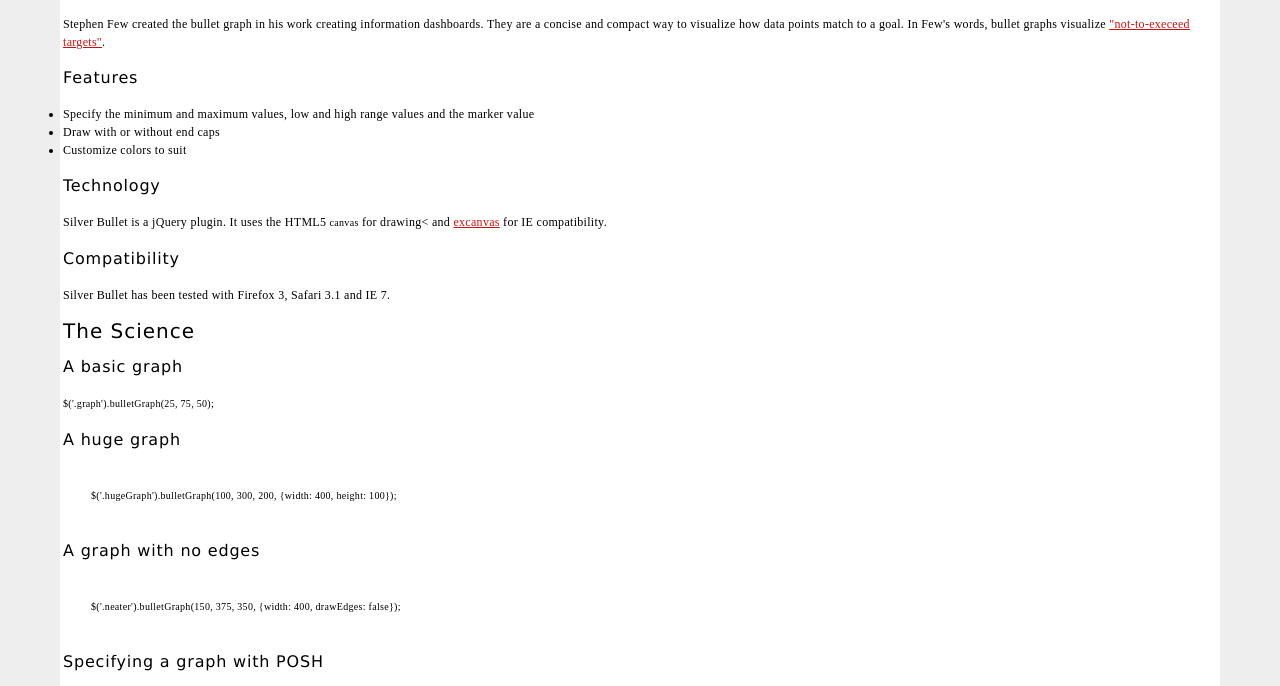
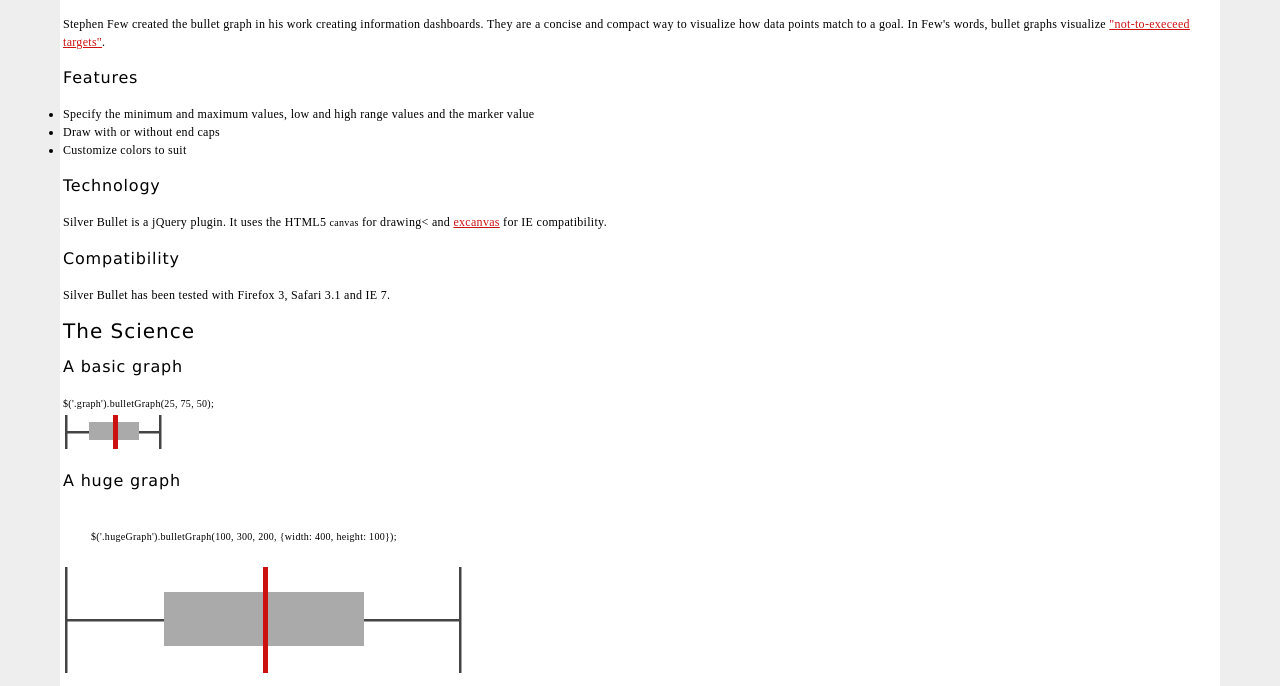
Before and after one commit to therealadam/silver-bullet, a plain HTML site: page index.html in a window 1280 px wide. Shown: the part 114-800 px from the top of the page. Drawn offline with Linux system fonts and the light colour scheme.

Commit message:
It is not intelligent to rename your main source file and then soft-launch your project to the world.

```diff
--- a/index.html
+++ b/index.html
@@ -148,7 +148,7 @@
 
     <script src="/jquery.js" type="text/javascript" charset="utf-8"></script>
     <script src="/excanvas.js" type="text/javascript" charset="utf-8"></script>
-    <script src="/bullet_graph.js" type="text/javascript" charset="utf-8"></script>
+    <script src="/jquery.silver_bullet.js" type="text/javascript" charset="utf-8"></script>
     <script src="/examples.js" type="text/javascript" charset="utf-8"></script>
 
     <title>Silver Bullet - nice JS Bullet Graphs</title>
```
